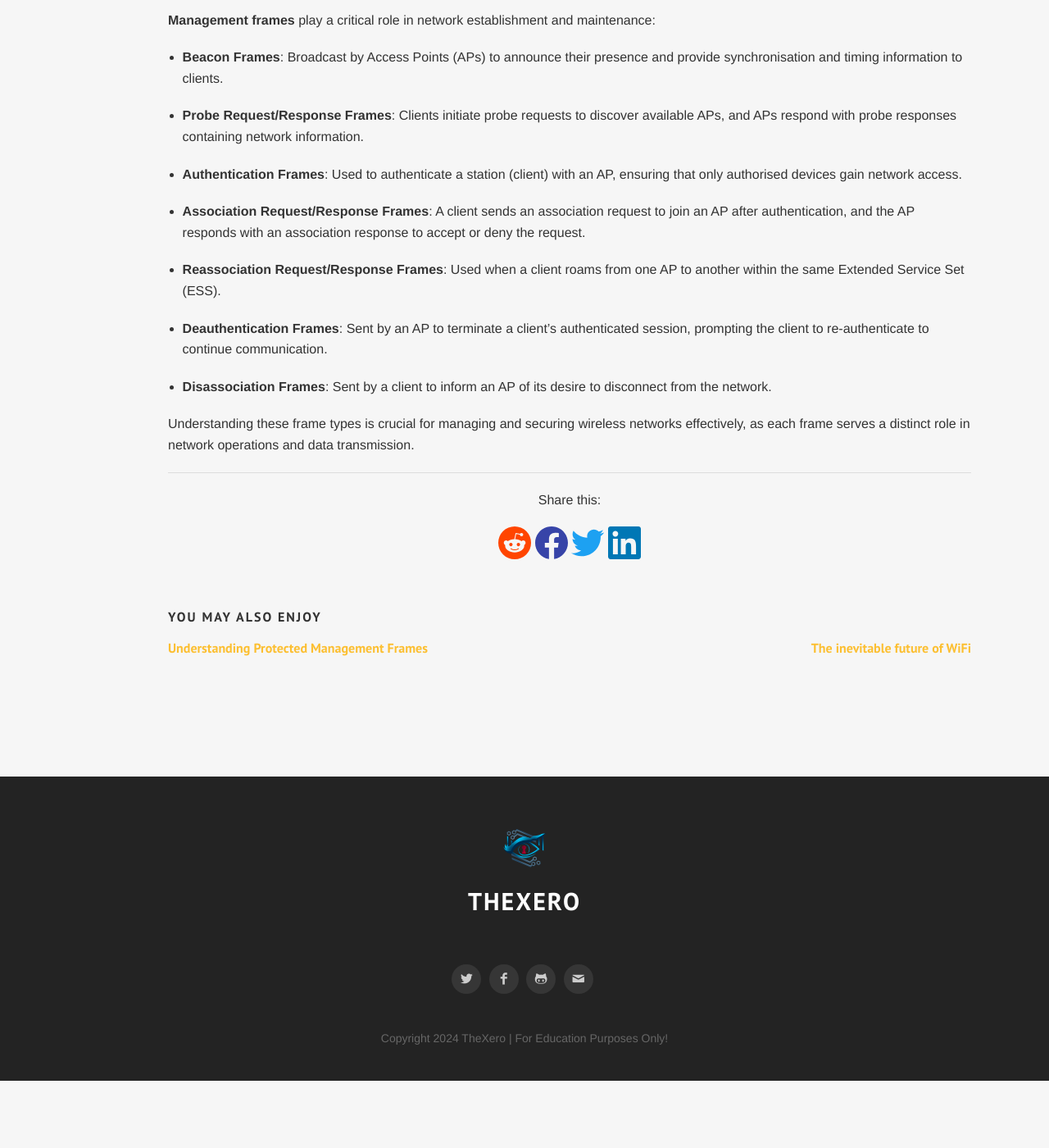
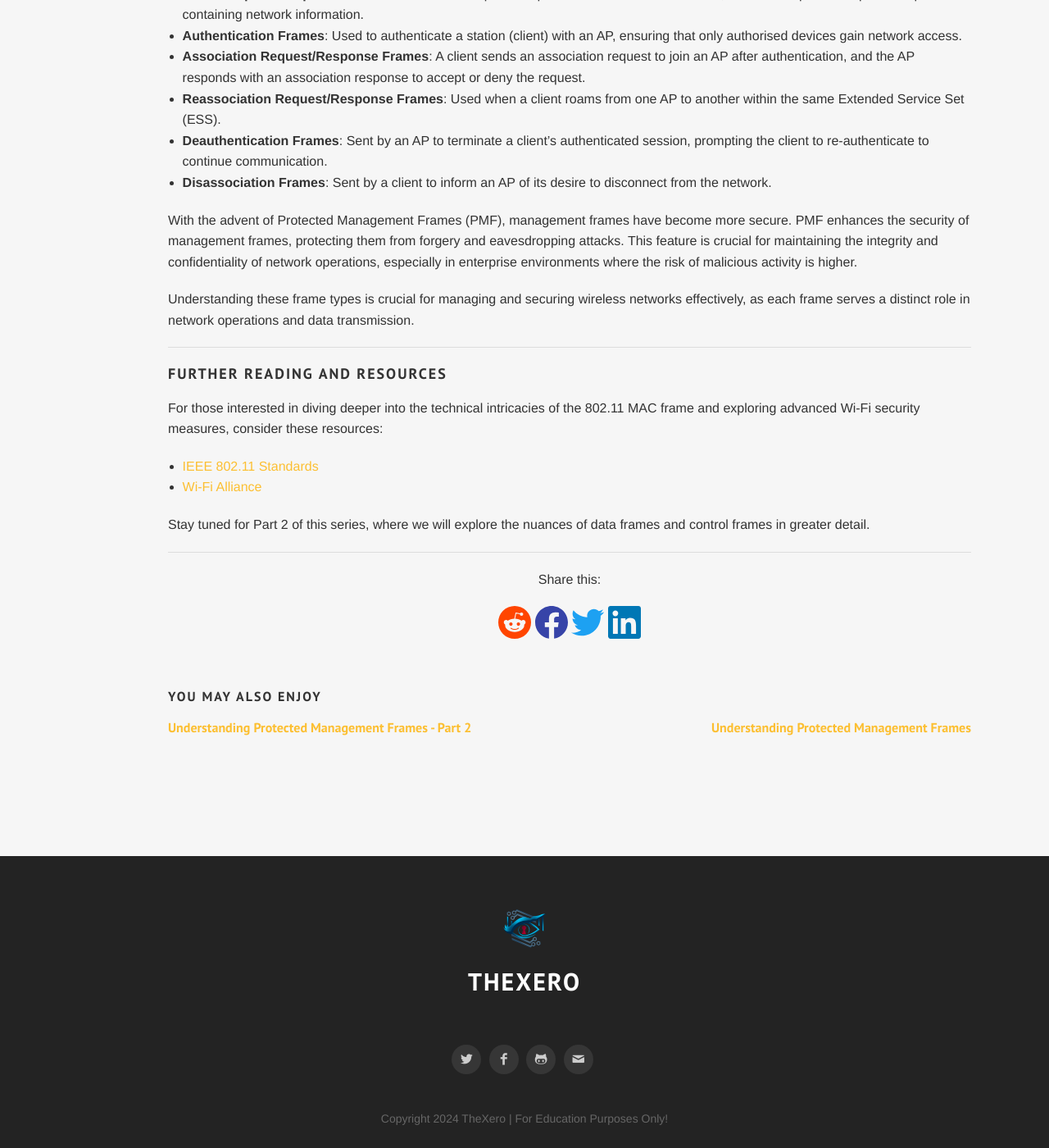
Before and after one commit to thexerocouk/thexerocouk.github.io, a Jekyll site: the page built from _posts/2024-07-14-wireless-packets-part1.md, in a window 1280 px wide and 1400 px high, scrolled down 3167 px. Shown: the whole window at 82% size. Built offline with Jekyll 4.4.1, drawn with Linux system fonts in a browser that asks for light colours; some web fonts are replaced; comment, search, counter and statistics services are not loaded; before the commit the page ends 4485 px from its top, so only the background shows below that; some of the changed text lies outside the part shown.

Commit message:
Update 2024-07-14-wireless-packets-part1.md

```diff
--- a/_posts/2024-07-14-wireless-packets-part1.md
+++ b/_posts/2024-07-14-wireless-packets-part1.md
@@ -7,7 +7,7 @@ comments: true
 categories: blog
 description: An in-depth look at the 802.11 MAC frame structure.
 excerpt: Understanding the 802.11 MAC frame header, data, and frame check sequence.
-tags: [training, wireless, MAC frame, 802.11]
+tags: [training, wireless, MAC frame, 802.11, PMF]
 thumbnail: /images/mac-frame.png
 image: /images/mac-frame.png
 ---
@@ -25,29 +25,19 @@ At a maximum length of 36 bytes, the MAC frame header consists of several critic
 The **Frame Control** field, occupying 2 bytes (16 bits), meticulously defines the frame's type, subtype, and operational parameters:
 
 - **Protocol Version**: A 2-bit field specifying the current protocol version, typically set to 0.
-
 - **Type**: A 2-bit field determining the frame’s primary function:
-
     - **Management (0x00)**: Handles network management tasks such as association, authentication, and beaconing.
     - **Control (0x01)**: Manages access to the wireless medium with functions like RTS (Request to Send), CTS (Clear to Send), and ACK (Acknowledgement).
     - **Data (0x10)**: Transports user data across the network, encapsulating higher-layer Protocol Data Units (PDUs).
     - **Extension (0x11)**: Reserved for specialised purposes, rarely used in standard operations.
 - **Subtype**: A 4-bit field defining specific functions within each frame type, e.g., 0x0000 for an association frame and 0x0101 for a probe response frame.
-
 - **To DS and From DS**: Each 1-bit field indicates whether the frame is destined to or from the distribution system, crucial for address interpretation and routing.
-
 - **More Frag**: A 1-bit flag signalling if more fragments of the frame will follow.
-
 - **Retry**: A 1-bit flag indicating if this frame is a retransmission due to unacknowledged previous transmissions.
-
 - **Power Mgmt**: A 1-bit flag indicating the power-saving state of the sender: 0 for active mode, 1 for power-save mode.
-
 - **More Data**: A 1-bit flag indicating if additional data is buffered for a client.
-
-- **Protected Frame**: A 1-bit flag indicating the use of encryption or authentication within the frame.
-
+- **Protected Frame**: A 1-bit flag indicating the use of encryption or authentication within the frame. This field becomes especially pertinent when discussing Protected Management Frames (PMF), which enhance the security of management frames by providing protection against forgery and eavesdropping.
 - **Order**: A 1-bit flag indicating if the frame uses the Strictly-Ordered service class, rarely implemented and potentially omitted in future standards.
-
 
 A thorough understanding of the **Frame Control** field is essential for mastering Wi-Fi security and optimising network performance.
 
@@ -97,18 +87,24 @@ This field contains the frame’s CRC (Cyclic Redundancy Check) value, ensuring
 **Management frames** play a critical role in network establishment and maintenance:
 
 - **Beacon Frames**: Broadcast by Access Points (APs) to announce their presence and provide synchronisation and timing information to clients.
-
 - **Probe Request/Response Frames**: Clients initiate probe requests to discover available APs, and APs respond with probe responses containing network information.
-
 - **Authentication Frames**: Used to authenticate a station (client) with an AP, ensuring that only authorised devices gain network access.
-
 - **Association Request/Response Frames**: A client sends an association request to join an AP after authentication, and the AP responds with an association response to accept or deny the request.
-
 - **Reassociation Request/Response Frames**: Used when a client roams from one AP to another within the same Extended Service Set (ESS).
-
 - **Deauthentication Frames**: Sent by an AP to terminate a client's authenticated session, prompting the client to re-authenticate to continue communication.
-
 - **Disassociation Frames**: Sent by a client to inform an AP of its desire to disconnect from the network.
 
+With the advent of Protected Management Frames (PMF), management frames have become more secure. PMF enhances the security of management frames, protecting them from forgery and eavesdropping attacks. This feature is crucial for maintaining the integrity and confidentiality of network operations, especially in enterprise environments where the risk of malicious activity is higher.
 
 Understanding these frame types is crucial for managing and securing wireless networks effectively, as each frame serves a distinct role in network operations and data transmission.
+
+---
+
+### Further Reading and Resources
+
+For those interested in diving deeper into the technical intricacies of the 802.11 MAC frame and exploring advanced Wi-Fi security measures, consider these resources:
+
+- [IEEE 802.11 Standards](https://www.ieee.org/)
+- [Wi-Fi Alliance](https://www.wi-fi.org/)
+
+Stay tuned for Part 2 of this series, where we will explore the nuances of data frames and control frames in greater detail.
```
